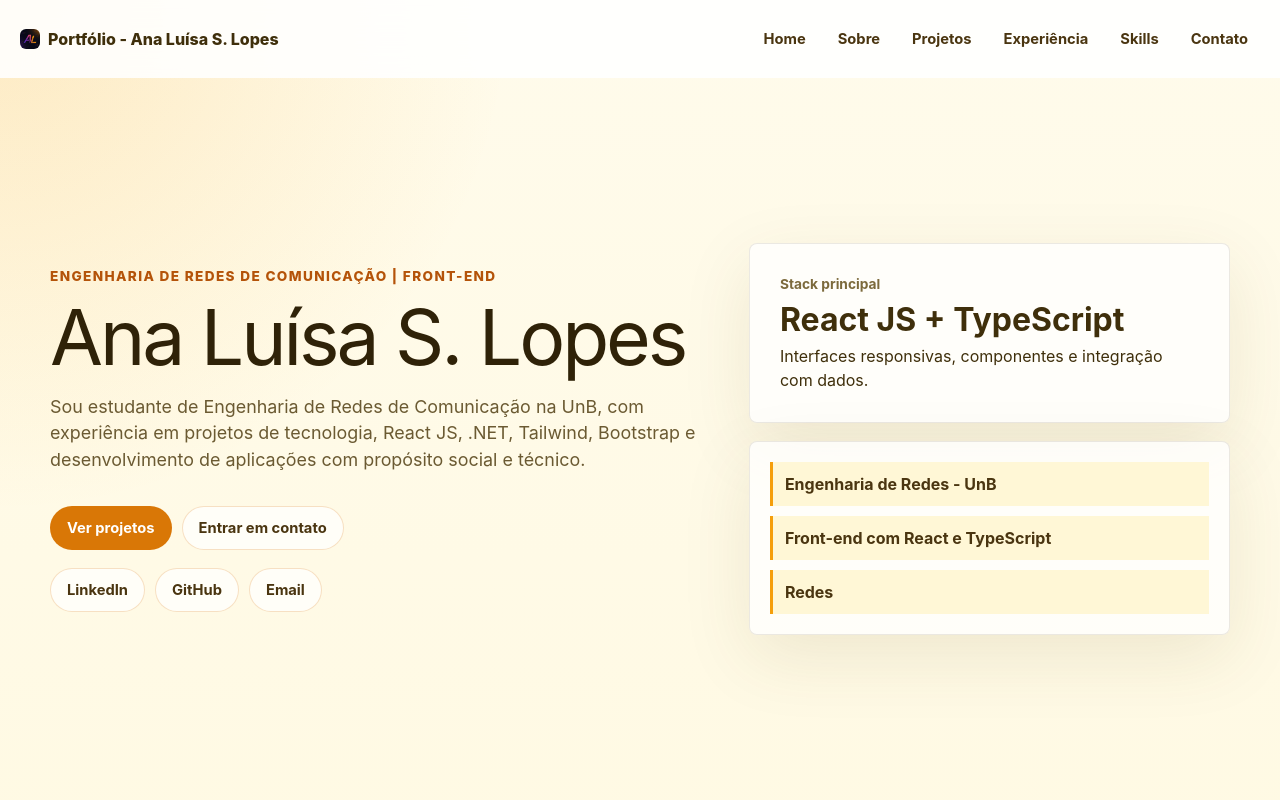
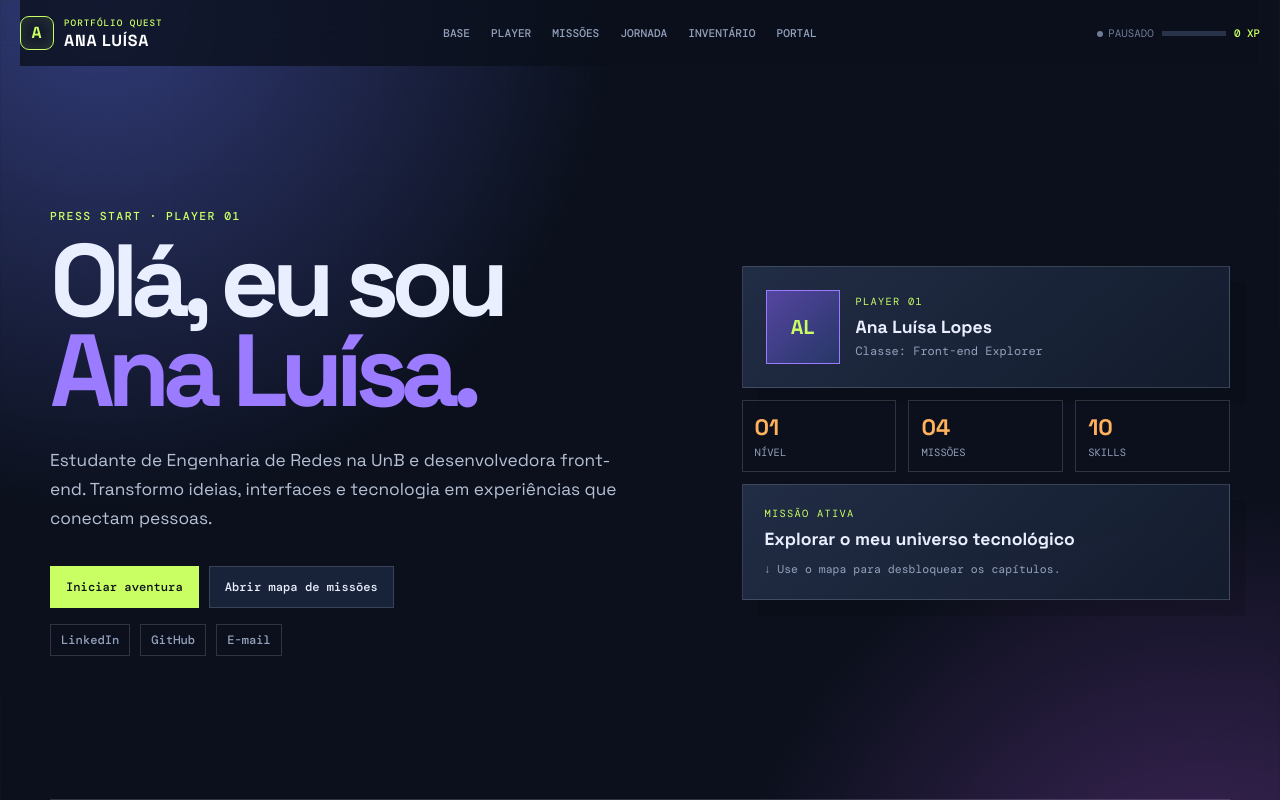
Before and after one commit to Luisa-Lopes/Portifolio, a React (Vite) app: page / in a window 1280 px wide. Shown: the top 800 px of the page. Built offline with nearby package versions, Linux system fonts and the light colour scheme.

Commit message:
game project

```diff
--- a/src/App.tsx
+++ b/src/App.tsx
@@ -1,3 +1,4 @@
+import { useState } from "react";
 import "./App.css";
 import About from "./components/About";
 import Contact from "./components/Contact";
@@ -8,21 +9,26 @@ import Skills from "./components/Skills";
 import NavBar from "./layouts/navBar";
 
 function App() {
+  const [gameStarted, setGameStarted] = useState(false);
+  const [xp, setXp] = useState(0);
+
+  const startGame = () => {
+    setGameStarted(true);
+    setXp((current) => Math.max(current, 100));
+    window.setTimeout(() => {
+      document.querySelector("#sobre")?.scrollIntoView({ behavior: "smooth" });
+    }, 120);
+  };
+
   return (
     <div className="site-shell">
-      <NavBar />
-
+      <NavBar gameStarted={gameStarted} xp={xp} />
       <main>
-        <Home />
-
+        <Home gameStarted={gameStarted} onStart={startGame} />
         <About />
-
-        <Project />
-
+        <Project onExplore={() => setXp((current) => Math.max(current, 350))} />
         <Experience />
-
         <Skills />
-
         <Contact />
       </main>
     </div>
--- a/src/components/Home.tsx
+++ b/src/components/Home.tsx
@@ -1,80 +1,41 @@
-import { useEffect, useState } from "react";
+type HomeProps = { gameStarted: boolean; onStart: () => void };
 
-const highlights = [
-  "Engenharia de Redes - UnB",
-  "Front-end com React e TypeScript",
-  "Redes",
-];
-
-const Home = () => {
-  const texto = "Ana Luísa S. Lopes";
-  const velocidade = 100;
-
-  const [textoAtual, setTextoAtual] = useState("");
-  const [index, setIndex] = useState(0);
-
-  useEffect(() => {
-    if (index < texto.length) {
-      const timer = setTimeout(() => {
-        setTextoAtual((prev) => prev + texto.charAt(index));
-        setIndex((prev) => prev + 1);
-      }, velocidade);
-
-      return () => clearTimeout(timer);
-    }
-  }, [index, texto, velocidade]);
-
-  return (
+const Home = ({ gameStarted, onStart }: HomeProps) => (
   <section className="hero-section" id="home">
     <div className="hero-copy">
-        <p className="eyebrow">
-          Engenharia de Redes de Comunicação | Front-End
-        </p>
-        <h1>{textoAtual}</h1>
+      <p className="eyebrow">PRESS START · PLAYER 01</p>
+      <h1>Olá, eu sou <span>Ana Luísa.</span></h1>
       <p className="hero-text">
-          Sou estudante de Engenharia de Redes de Comunicação na UnB, com
-          experiência em projetos de tecnologia, React JS, .NET, Tailwind,
-          Bootstrap e desenvolvimento de aplicações com propósito social e
-          técnico.
+        Estudante de Engenharia de Redes na UnB e desenvolvedora front-end.
+        Transformo ideias, interfaces e tecnologia em experiências que conectam pessoas.
       </p>
       <div className="hero-actions">
-          <a className="primary-action" href="#projetos">
-            Ver projetos
-          </a>
-          <a href="#contato">Entrar em contato</a>
+        <button className="primary-action" onClick={onStart}>
+          {gameStarted ? "Continuar aventura" : "Iniciar aventura"}
+        </button>
+        <a href="#projetos">Abrir mapa de missões</a>
       </div>
       <div className="quick-links" aria-label="Links importantes">
-          <a
-            href="https://www.linkedin.com/in/ana-luisa-lopes/"
-            target="_blank"
-            rel="noreferrer"
-          >
-            LinkedIn
-          </a>
-          <a
-            href="https://github.com/Luisa-Lopes"
-            target="_blank"
-            rel="noreferrer"
-          >
-            GitHub
-          </a>
-          <a href="mailto:aninhaslopess@gmail.com">Email</a>
+        <a href="https://www.linkedin.com/in/ana-luisa-lopes/" target="_blank" rel="noreferrer">LinkedIn</a>
+        <a href="https://github.com/Luisa-Lopes" target="_blank" rel="noreferrer">GitHub</a>
+        <a href="mailto:aninhaslopess@gmail.com">E-mail</a>
       </div>
     </div>
-      <aside className="hero-panel" aria-label="Resumo de tecnologias">
-        <div className="status-card">
-          <span>Stack principal</span>
-          <strong>React JS + TypeScript</strong>
-          <p>Interfaces responsivas, componentes e integração com dados.</p>
+    <aside className="hero-panel" aria-label="Ficha da personagem">
+      <div className="player-card">
+        <div className="avatar" aria-hidden="true"><span>AL</span></div>
+        <div><p>PLAYER 01</p><strong>Ana Luísa Lopes</strong><small>Classe: Front-end Explorer</small></div>
       </div>
-        <div className="signal-card">
-          {highlights.map((item) => (
-            <span key={item}>{item}</span>
-          ))}
+      <div className="stat-grid">
+        <span><b>01</b> nível</span><span><b>04</b> missões</span><span><b>10</b> skills</span>
+      </div>
+      <div className="quest-log">
+        <p>MISSÃO ATIVA</p>
+        <strong>Explorar o meu universo tecnológico</strong>
+        <span>↓ Use o mapa para desbloquear os capítulos.</span>
       </div>
     </aside>
   </section>
 );
-};
 
 export default Home;
--- a/src/components/Project.tsx
+++ b/src/components/Project.tsx
@@ -111,11 +111,11 @@ const projects: Project[] = [
   },
 ];
 
-const Project = () => {
+const Project = ({ onExplore }: { onExplore: () => void }) => {
   return (
     <section className="section" id="projetos">
       <div className="section-heading">
-        <p className="eyebrow">Projetos</p>
+        <p className="eyebrow">MAPA DE MISSÕES · +250 XP</p>
         <h2>
           Trabalhos que conectam front-end, IoT, redes e aprendizado acadêmico.
         </h2>
@@ -125,7 +125,7 @@ const Project = () => {
           <span key={category}>{category}</span>
         ))}
       </div>
-      <div className="projects-grid">
+      <div className="projects-grid" onClick={onExplore}>
         {projects.map((project, index) => (
           <ProjectCard key={project.name} project={project} index={index} />
         ))}
--- a/src/layouts/navBar.tsx
+++ b/src/layouts/navBar.tsx
@@ -1,51 +1,34 @@
-import { useEffect, useState } from "react";
-import logo from "../assets/favicon.png";
-
 const navItems = [
-  ["Home", "#home"],
-  ["Sobre", "#sobre"],
-  ["Projetos", "#projetos"],
-  ["Experiência", "#experiencia"],
-  ["Skills", "#skills"],
-  ["Contato", "#contato"],
+  ["Base", "#home"],
+  ["Player", "#sobre"],
+  ["Missões", "#projetos"],
+  ["Jornada", "#experiencia"],
+  ["Inventário", "#skills"],
+  ["Portal", "#contato"],
 ];
 
-const NavBar = () => {
-  const texto = "Ana Luísa S. Lopes";
-  const velocidade = 100;
+type NavBarProps = { gameStarted: boolean; xp: number };
 
-  const [textoAtual, setTextoAtual] = useState("");
-  const [index, setIndex] = useState(0);
-
-  useEffect(() => {
-    if (index < texto.length) {
-      const timer = setTimeout(() => {
-        setTextoAtual((prev) => prev + texto.charAt(index));
-        setIndex((prev) => prev + 1);
-      }, velocidade);
-
-      return () => clearTimeout(timer);
-    }
-  }, [index, texto, velocidade]);
-
-  return (
-    <header className="topbar" style={{ width: "100%", padding: 20 }}>
-      <a className="brand gap-2" href="#home" aria-label="Ir para Home">
-        <div className="flex rounded-md" style={{ width: 20, height: 20 }}>
-          <img className="object-contain rounded-md" src={logo} alt="Logo" />
-        </div>
-
-        <span>Portfólio - {textoAtual}</span>
+const NavBar = ({ gameStarted, xp }: NavBarProps) => (
+  <header className="topbar">
+    <a className="brand" href="#home" aria-label="Voltar para a base">
+      <span className="brand-mark" aria-hidden="true">A</span>
+      <span>
+        <small>PORTFÓLIO QUEST</small>
+        ANA LUÍSA
+      </span>
     </a>
-      <nav aria-label="Navegação principal">
+    <nav aria-label="Mapa do portfólio">
       {navItems.map(([label, href]) => (
-          <a key={href} href={href}>
-            {label}
-          </a>
+        <a key={href} href={href}>{label}</a>
       ))}
     </nav>
+    <div className="hud" aria-label="Progresso do jogador">
+      <span className={gameStarted ? "status online" : "status"}>{gameStarted ? "ONLINE" : "PAUSADO"}</span>
+      <div className="xp-meter"><i style={{ width: `${Math.min(xp / 4, 100)}%` }} /></div>
+      <b>{xp} XP</b>
+    </div>
   </header>
 );
-};
 
 export default NavBar;
```
Also changed, not shown: src/App.css. Lines whose indentation alone changed are shown as unchanged.
